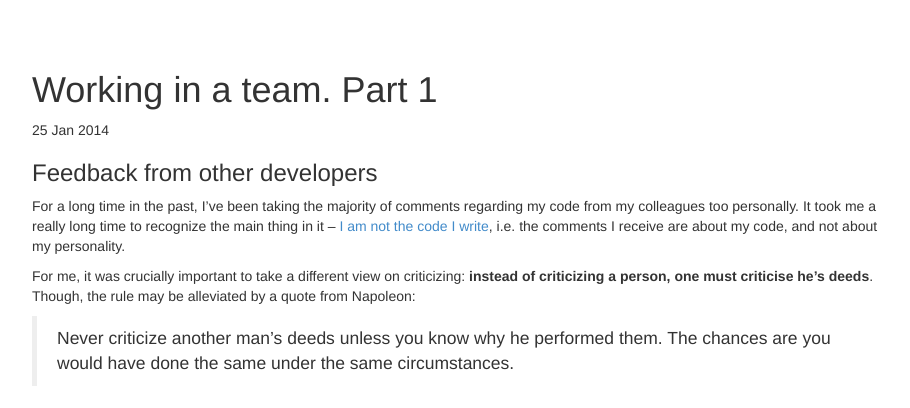
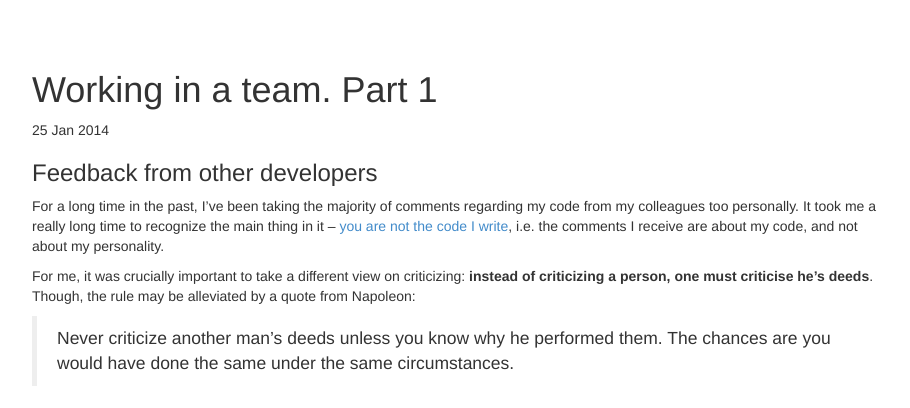
Before and after one commit to gmile/gmile.github.io, a Jekyll site: the page built from _posts/2014-01-25-working-in-a-team-pt-1.markdown, in a window 1280 px wide. Shown: the top 408 px of the page, without its empty margins (38-948 px from the left). Built offline with Jekyll 4.4.1, drawn with Linux system fonts in a browser that asks for light colours; Markdown is read by kramdown in place of the engine named in the settings.

Commit message:
Perephrase

```diff
--- a/_posts/2014-01-25-working-in-a-team-pt-1.markdown
+++ b/_posts/2014-01-25-working-in-a-team-pt-1.markdown
@@ -6,7 +6,7 @@ categories: development
 ---
 ### Feedback from other developers
 
-For a long time in the past, I've been taking the majority of comments regarding my code from my colleagues too personally. It took me a really long time to recognize the main thing in it – [I am not the code I write](http://sstephenson.us/posts/you-are-not-your-code), i.e. the comments I receive are about my code, and not about my personality.
+For a long time in the past, I've been taking the majority of comments regarding my code from my colleagues too personally. It took me a really long time to recognize the main thing in it – [you are not the code I write](http://sstephenson.us/posts/you-are-not-your-code), i.e. the comments I receive are about my code, and not about my personality.
 
 For me, it was crucially important to take a different view on criticizing: **instead of criticizing a person, one must criticise he's deeds**. Though, the rule may be alleviated by a quote from Napoleon:
 
```
